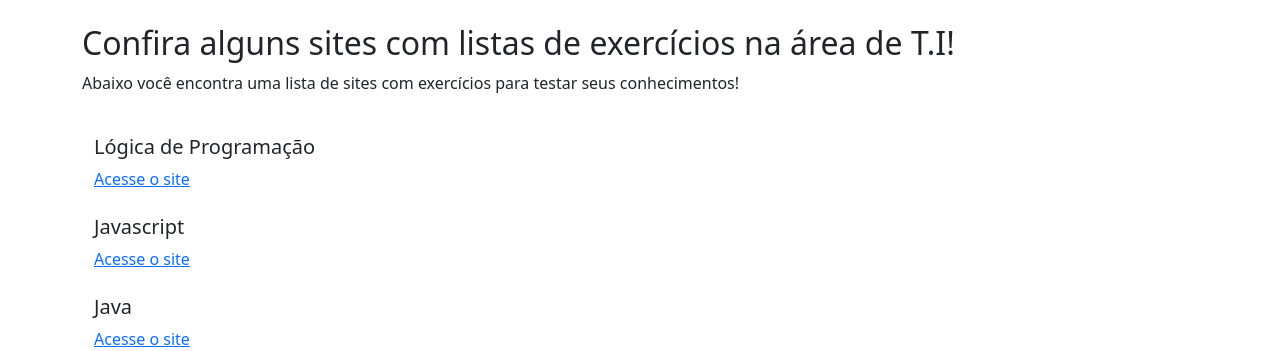
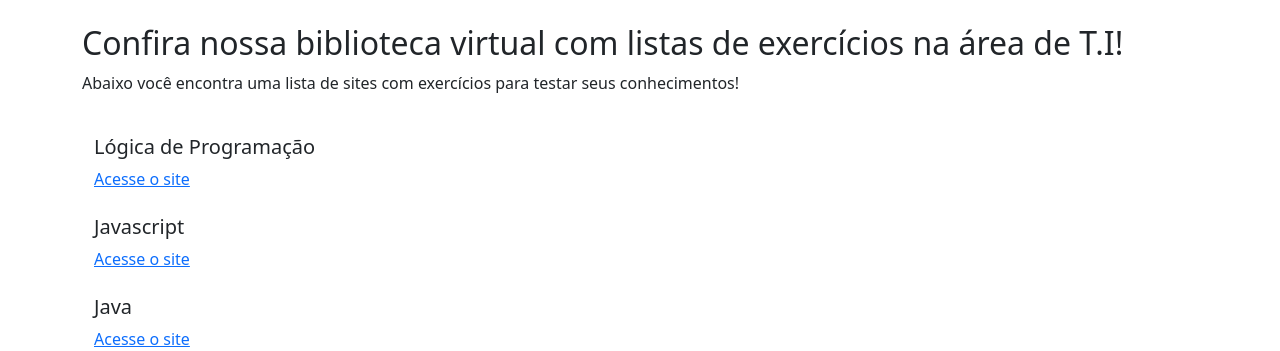
Before and after one commit to projetoElasMaisTech/ElasMaisTech, a Django app: template core/templates/biblioteca.html in a window 1280 px wide. Shown: the part 109-460 px from the top of the page. Run offline with Django 3.2, Linux system fonts and the light colour scheme; the template is opened without the code that fills it, so the values that code supplies are empty.

Commit message:
alteracao texto biblioteca virtual

```diff
--- a/core/templates/biblioteca.html
+++ b/core/templates/biblioteca.html
@@ -44,7 +44,7 @@
     <section class="container intro-biblioteca">
         <div class="titulo-biblioteca">
             <br />
-            <h2>Confira alguns sites com listas de exercícios na área de T.I!</h2>
+            <h2>Confira nossa biblioteca virtual com listas de exercícios na área de T.I!</h2>
             <p>Abaixo você encontra uma lista de sites com exercícios para testar seus conhecimentos!
             </p>
             <br />
```
